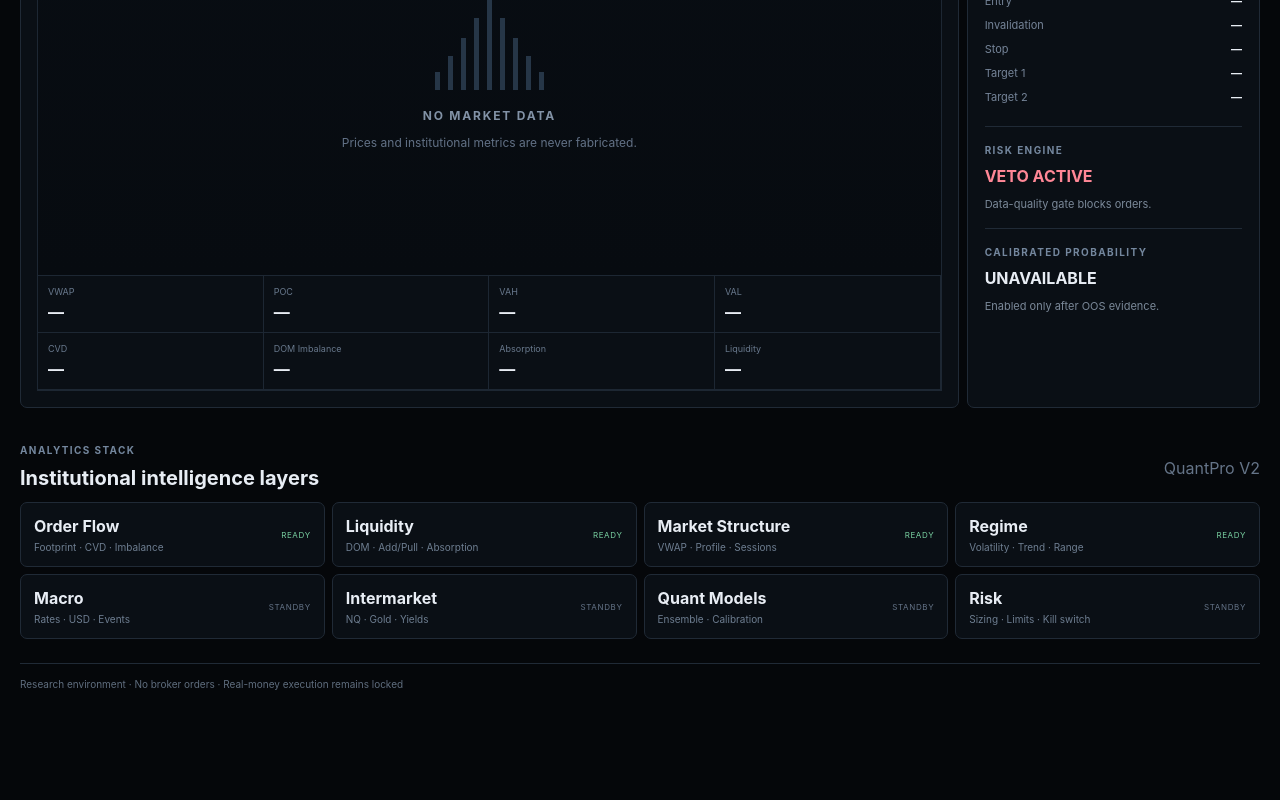
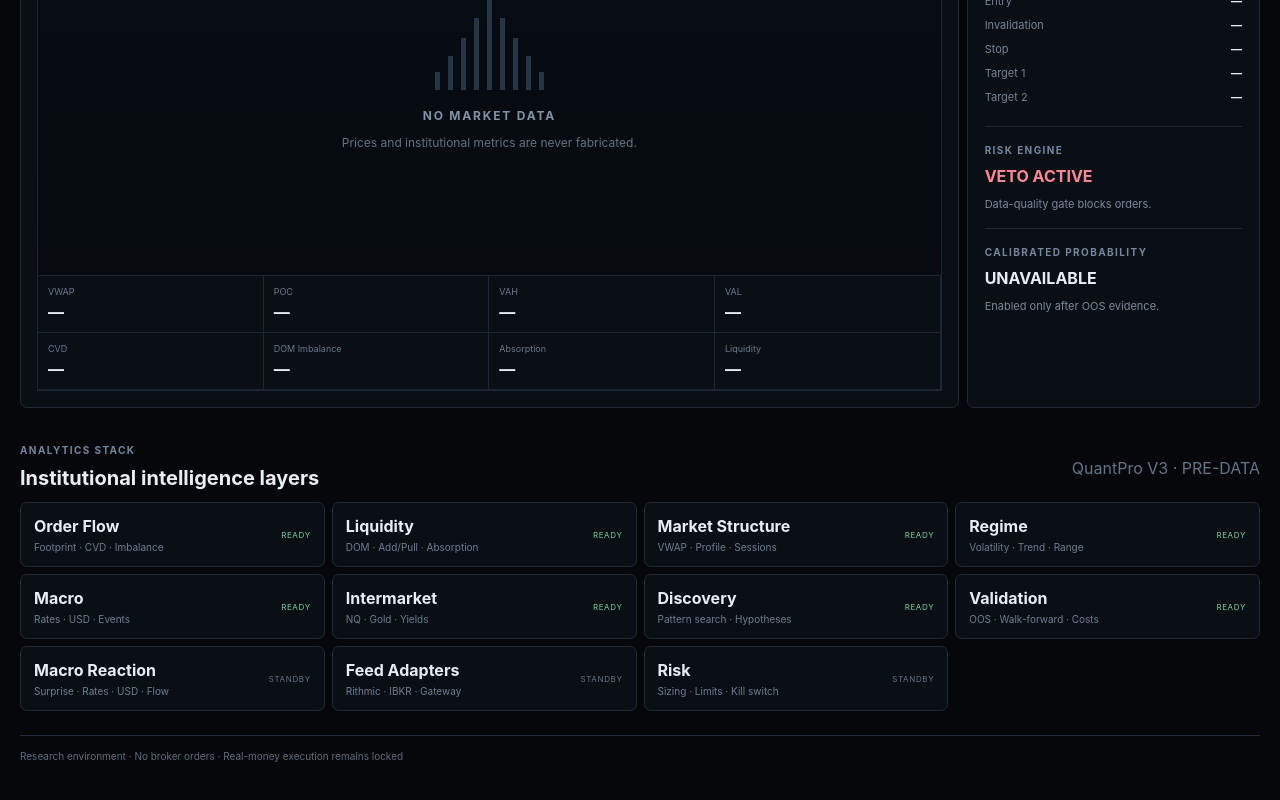
Before and after one commit to alefvia/QuantPro-Terminal, a Next.js app in the folder apps/web/: page / in a window 1280 px wide. Shown: the part 504-1304 px from the top of the page. Before the commit the page ends 1254 px from the top, so only its background shows below. Built offline with nearby package versions, Linux system fonts and the light colour scheme.

Commit message:
feat: expose pre-data V3 research layers

```diff
--- a/apps/web/app/page.tsx
+++ b/apps/web/app/page.tsx
@@ -1,5 +1,5 @@
 const instruments=[["NQ","Nasdaq E-mini"],["MNQ","Nasdaq Micro"],["GC","Gold"],["MGC","Micro Gold"]];
-const desks=[["Order Flow","Footprint · CVD · Imbalance"],["Liquidity","DOM · Add/Pull · Absorption"],["Market Structure","VWAP · Profile · Sessions"],["Regime","Volatility · Trend · Range"],["Macro","Rates · USD · Events"],["Intermarket","NQ · Gold · Yields"],["Quant Models","Ensemble · Calibration"],["Risk","Sizing · Limits · Kill switch"]];
+const desks=[["Order Flow","Footprint · CVD · Imbalance"],["Liquidity","DOM · Add/Pull · Absorption"],["Market Structure","VWAP · Profile · Sessions"],["Regime","Volatility · Trend · Range"],["Macro","Rates · USD · Events"],["Intermarket","NQ · Gold · Yields"],["Discovery","Pattern search · Hypotheses"],["Validation","OOS · Walk-forward · Costs"],["Macro Reaction","Surprise · Rates · USD · Flow"],["Feed Adapters","Rithmic · IBKR · Gateway"],["Risk","Sizing · Limits · Kill switch"]];
 const metrics=["VWAP","POC","VAH","VAL","CVD","DOM Imbalance","Absorption","Liquidity"];
 export default function Home(){return <main>
 <header><div><p className="eyebrow">QUANTPRO · INSTITUTIONAL RESEARCH WORKSTATION</p><h1>Trading Desk</h1><p className="sub">Decision intelligence · Order Flow · Liquidity · Quant · Risk</p></div><div className="badges"><span className="badge">RESEARCH</span><span className="danger">LIVE LOCKED</span></div></header>
@@ -9,6 +9,6 @@ export default function Home(){return <main>
 <div className="chart panel"><div className="sectionHead"><div><p className="label">NQ · MARKET STRUCTURE / ORDER FLOW</p><h2>Market feed awaiting connection</h2></div><span className="offline">OFFLINE</span></div><div className="placeholder"><div className="depth"><i/><i/><i/><i/><i/><i/><i/><i/><i/></div><strong>NO MARKET DATA</strong><p>Prices and institutional metrics are never fabricated.</p></div><div className="metricGrid">{metrics.map(x=><div key={x}><span>{x}</span><b>—</b></div>)}</div></div>
 <aside className="panel"><p className="label">DECISION ENGINE</p><strong className="wait">WAIT</strong><p className="reason">Insufficient verified evidence.</p><div className="divider"/><p className="label">TRADE PLAN</p>{["Entry","Invalidation","Stop","Target 1","Target 2"].map(x=><div className="row" key={x}><span>{x}</span><b>—</b></div>)}<div className="divider"/><p className="label">RISK ENGINE</p><b className="red">VETO ACTIVE</b><p>Data-quality gate blocks orders.</p><div className="divider"/><p className="label">CALIBRATED PROBABILITY</p><b>UNAVAILABLE</b><p>Enabled only after OOS evidence.</p></aside>
 </section>
-<section><div className="sectionHead"><div><p className="label">ANALYTICS STACK</p><h2>Institutional intelligence layers</h2></div><span className="muted">QuantPro V2</span></div><div className="deskGrid">{desks.map(([a,b],i)=><article key={a}><div><b>{a}</b><small>{b}</small></div><span className={i<4?"ready":"standby"}>{i<4?"READY":"STANDBY"}</span></article>)}</div></section>
+<section><div className="sectionHead"><div><p className="label">ANALYTICS STACK</p><h2>Institutional intelligence layers</h2></div><span className="muted">QuantPro V3 · PRE-DATA</span></div><div className="deskGrid">{desks.map(([a,b],i)=><article key={a}><div><b>{a}</b><small>{b}</small></div><span className={i<8?"ready":"standby"}>{i<8?"READY":"STANDBY"}</span></article>)}</div></section>
 <footer>Research environment · No broker orders · Real-money execution remains locked</footer>
 </main>}
```
